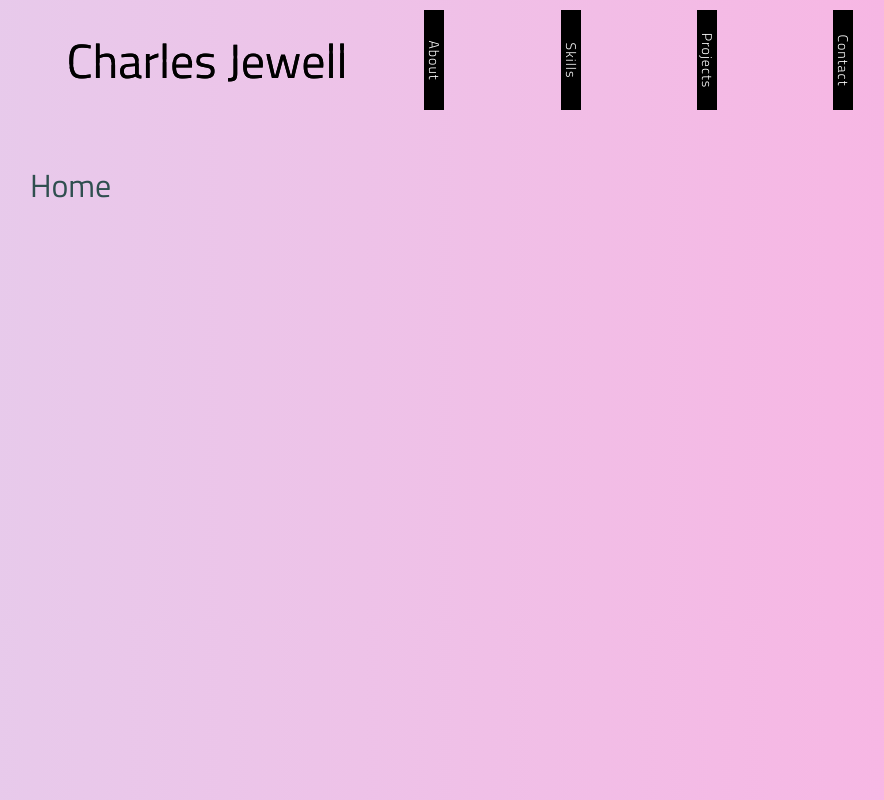
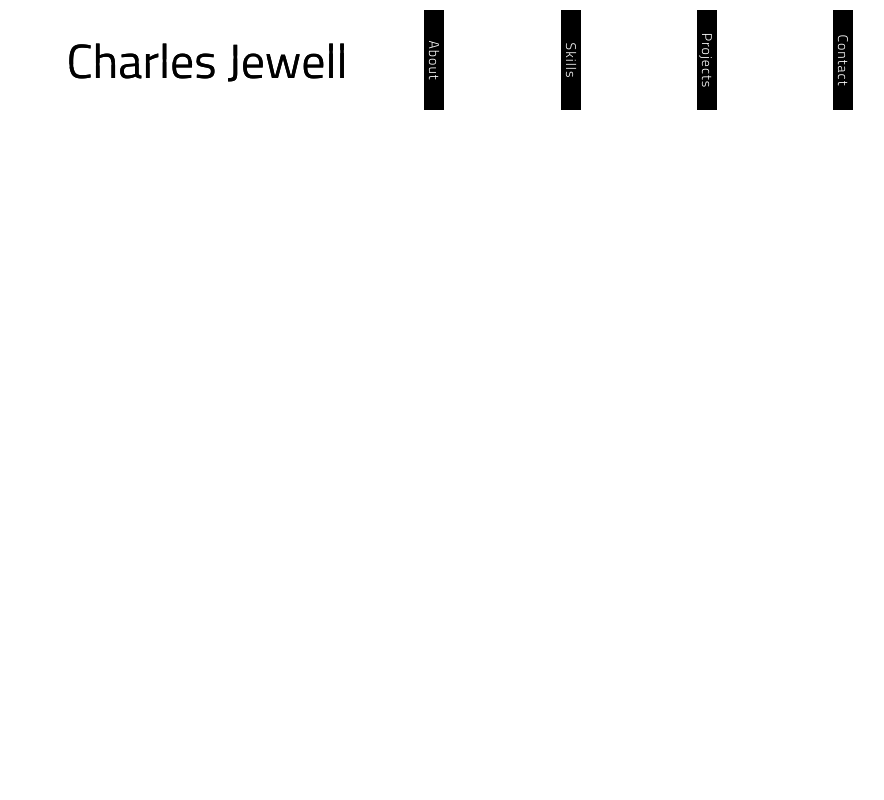
Before and after one commit to cjewell47/nuxt-play-around, a Nuxt app: page /Home in a window 1280 px wide. Shown: the whole page, without its empty margins (160-1044 px from the left). Built offline with nearby package versions, Linux system fonts and the light colour scheme.

Commit message:
hiding header name when on home page

```diff
--- a/components/Header.vue
+++ b/components/Header.vue
@@ -2,7 +2,7 @@
   <div class="Header">
     <div class="items-wrap" :class="{ 'scroll-background': scrolled }">
       <div class="items-container">
-        <router-link to="/" exact>
+        <router-link :class="{'hidden': this.$route.name === 'index'}" to="/" exact>
           <h1 data-section="Charles Jewell">
             Charles Jewell
           </h1>
@@ -169,6 +169,14 @@ a {
     }
     li {
       list-style: none;
+    }
+    a {
+      transition: opacity 0.3s linear;
+      -moz-transition: opacity 0.3s linear;
+      -webkit-transition: opacity 0.3s linear;
+      &.hidden {
+        opacity: 0;
+      }
     }
     .router-link-active {
       .header-item {
--- a/pages/Home.vue
+++ /dev/null
@@ -1,19 +0,0 @@
-<template>
-  <div class="page">
-    <h1>Home</h1>
-  </div>
-</template>
-
-<script>
-export default {
-  name: 'Home'
-}
-</script>
-
-<style lang="scss" scoped>
-$gray: darkslategrey;
-h1 {
-  color: $gray;
-  font-size: 2rem;
-}
-</style>
--- a/pages/index.vue
+++ b/pages/index.vue
@@ -11,9 +11,9 @@ export default {
 </script>
 
 <style lang='scss' scoped>
-$gray: darkslategrey;
+
 h1 {
-  color: $gray;
+  color: blue;
   font-size: 2rem;
 }
 </style>
```
